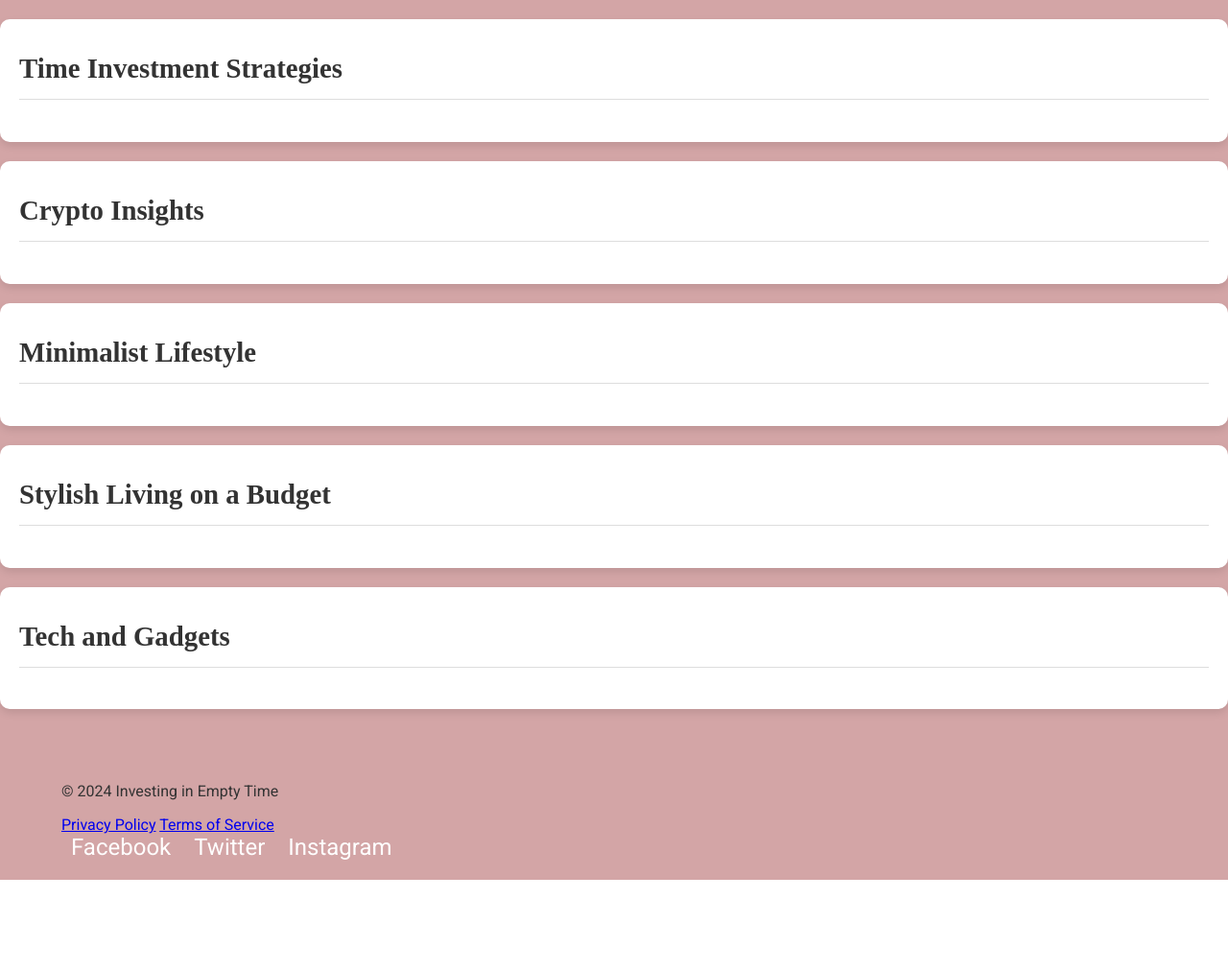
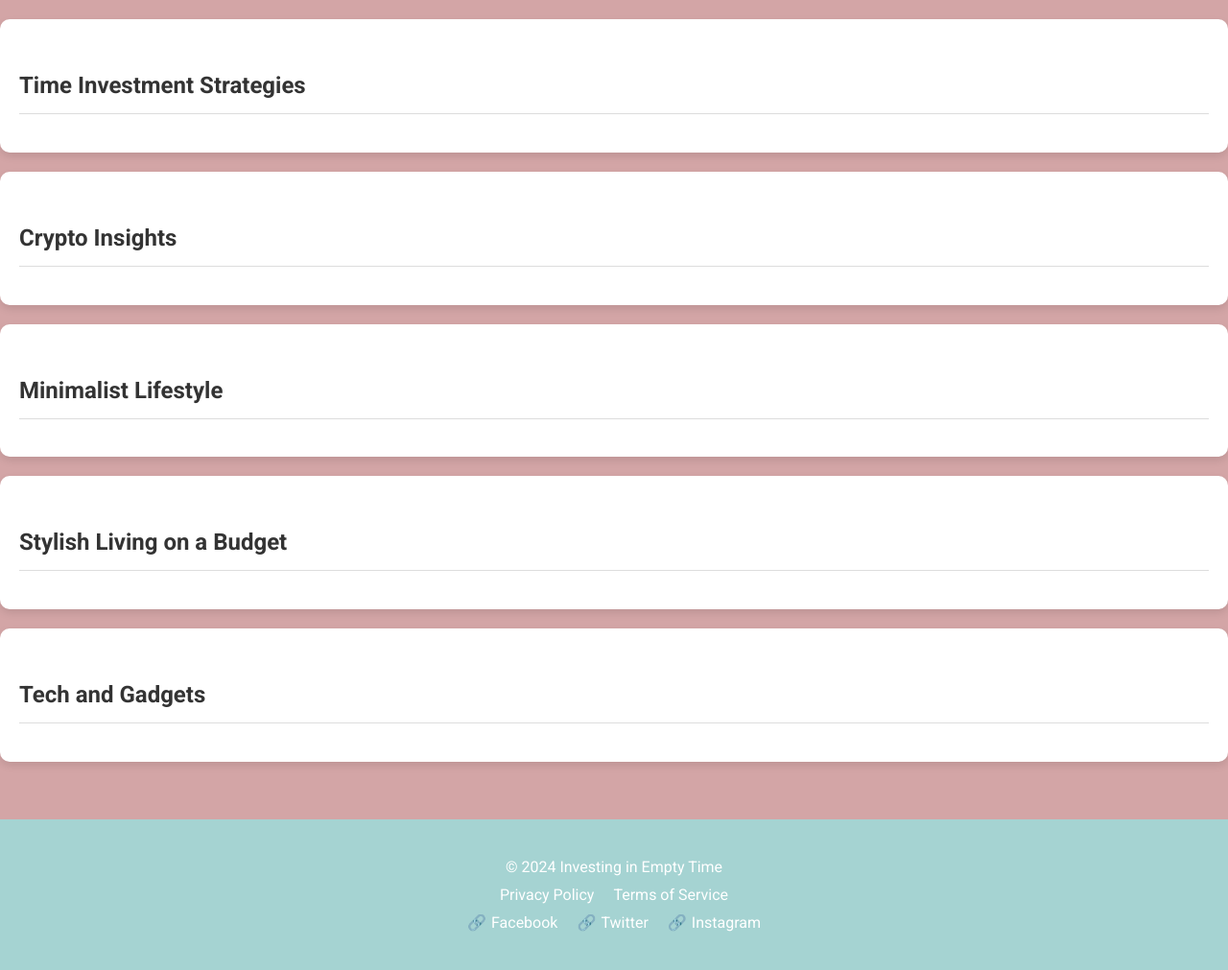
Before and after one commit to april19833/The-Empty-Time-Investor, a PHP site: page / in a window 1280 px wide. Shown: the part 256-1267 px from the top of the page at 96% size. Before the commit the page ends 1173 px from the top, so only its background shows below. Run offline with PHP 8.4, Linux system fonts and the light colour scheme.

Commit message:
Update style.css

```diff
--- a/style.css
+++ b/style.css
@@ -1,3 +1,4 @@
+/* Root variables for theme colors and fonts */
 :root {
   --color-background: #d3a5a6; /* pale-rose */
   --color-foreground: #333;
@@ -8,6 +9,7 @@
   --font-heading: 'Playfair Display', serif;
 }
 
+/* Default body styles */
 body {
   background-color: var(--color-background);
   color: var(--color-foreground);
@@ -17,12 +19,14 @@ body {
   transition: background-color 0.3s, color 0.3s;
 }
 
+/* Dark theme styles */
 .dark-theme {
   --color-background: #1c1c1c;
   --color-foreground: #d3a5a6;
   --color-heading: #16706e; /* New color for dark theme */
 }
 
+/* Container styles */
 .container {
   width: 90%;
   max-width: 1200px;
@@ -30,6 +34,7 @@ body {
   padding: 20px 0;
 }
 
+/* Header styles */
 header {
   background: linear-gradient(to right, var(--color-primary), var(--color-accent));
   color: white;
@@ -46,6 +51,7 @@ header h1 {
   font-family: var(--font-heading);
 }
 
+/* Navigation styles */
 nav ul {
   list-style: none;
   padding: 0;
@@ -66,30 +72,27 @@ nav a:hover {
   color: var(--color-accent);
 }
 
-button {
-  display: block;
-  margin: 20px auto 0;
-  padding: 0; /* Adjust padding as needed */
-  background: none;
+/* Theme toggle button styles */
+#theme-toggle {
+  background: url('images/moon.gif') no-repeat center center;
+  background-size: cover;
+  width: 50px;
+  height: 50px;
   border: none;
   cursor: pointer;
-  transition: transform 0.3s;
+  display: block;
+  margin: 20px auto;
+  text-indent: -9999px; /* Hides text content */
+  overflow: hidden;
 }
 
-button img {
-  width: 40px; /* Adjust size of the moon GIF */
-  height: auto;
-}
-
-button:hover {
-  transform: scale(1.1);
-}
-
+/* Main section styles */
 main {
   padding: 20px 0;
   background-color: var(--color-background);
 }
 
+/* Card styles */
 .card {
   padding: 20px;
   background-color: white;
@@ -102,51 +105,6 @@ main {
 .card:hover {
   transform: translateY(-10px);
   box-shadow: 0 8px 16px rgba(0, 0, 0, 0.2);
-}
-
-.card h2 {
-  margin-top: 0;
-  font-size: 1.8rem;
-  font-family: var(--font-heading);
-}
-
-.card p {
-  margin: 10px 0 0 0;
-}
-
-.footer {
-  background-color: var(--color-primary);
-  color: white;
-  text-align: center;
-  padding: 20px 0;
-  font-size: 0.9rem;
-}
-
-.footer a {
-  text-decoration: none;
-  color: white;
-  margin: 0 10px;
-  transition: color 0.3s;
-}
-
-.footer a:hover {
-  color: var(--color-accent);
-}
-
-.footer .footer-links {
-  margin-bottom: 10px;
-}
-
-.social-icons a {
-  text-decoration: none;
-  color: white;
-  font-size: 1.5rem;
-  margin: 0 10px;
-  transition: color 0.3s;
-}
-
-.social-icons a:hover {
-  color: var(--color-accent);
 }
 
 /* Accordion styles */
@@ -169,16 +127,48 @@ main {
   animation: rotateIn 1s;
 }
 
-/* Moon GIF styling */
-#theme-toggle {
-  background: url('images/moon.gif') no-repeat center center;
+.accordion-icon {
+  display: inline-block;
+  width: 20px;
+  height: 20px;
+  background: url('images/trading.gif') no-repeat center center;
   background-size: cover;
-  width: 50px;
-  height: 50px;
-  border: none;
-  cursor: pointer;
-  display: block;
-  margin: 20px auto;
-  text-indent: -9999px; /* Hides text content */
-  overflow: hidden;
 }
+
+/* Footer styles */
+footer {
+  background-color: var(--color-primary);
+  color: white;
+  text-align: center;
+  padding: 20px 0;
+  margin-top: 20px;
+}
+
+.footer-links,
+.social-icons {
+  display: flex;
+  justify-content: center;
+  margin-top: 10px;
+}
+
+.footer-links a,
+.social-icons a {
+  color: white;
+  text-decoration: none;
+  margin: 0 10px;
+  transition: color 0.3s;
+}
+
+.footer-links a:hover,
+.social-icons a:hover {
+  color: var(--color-accent);
+}
+
+.social-icons a::before {
+  content: '🔗';
+  margin-right: 5px;
+}
+
+footer p {
+  margin: 0;
+}
```
